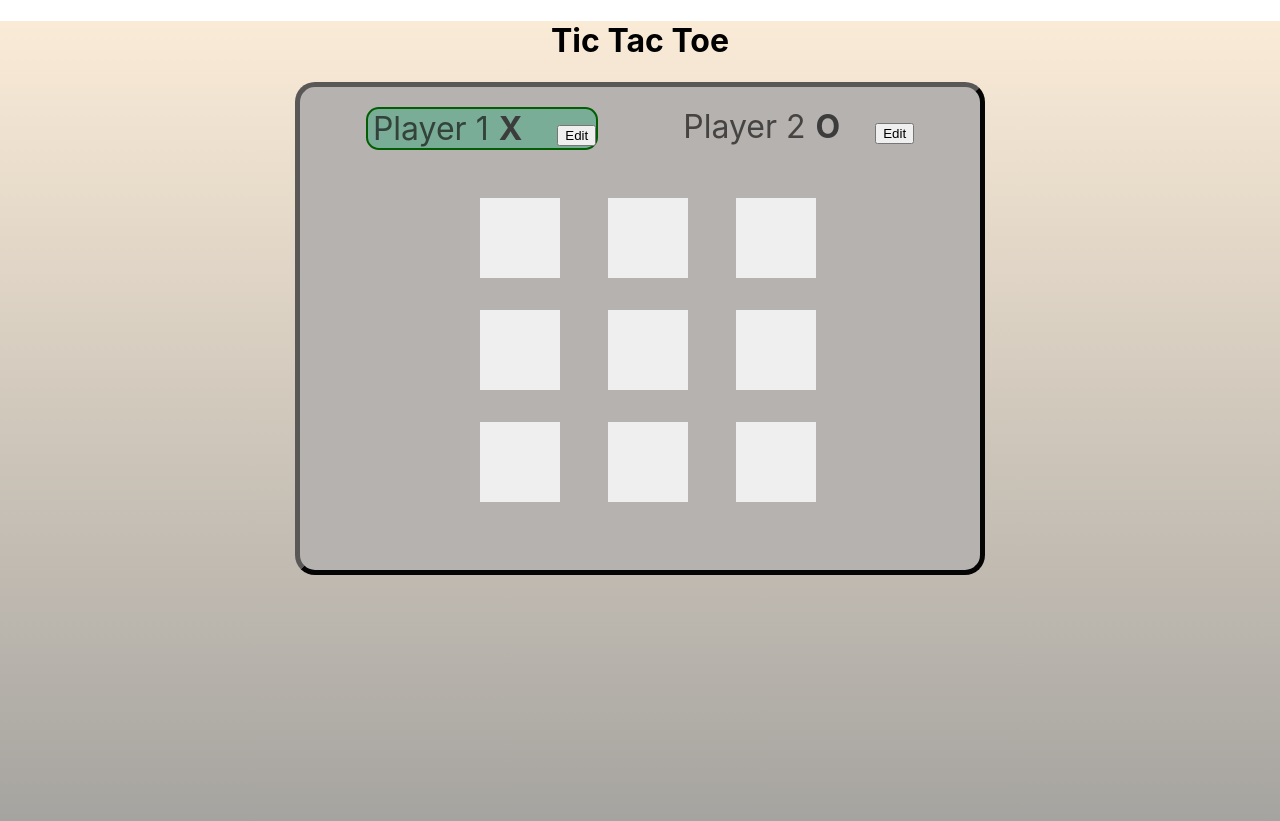
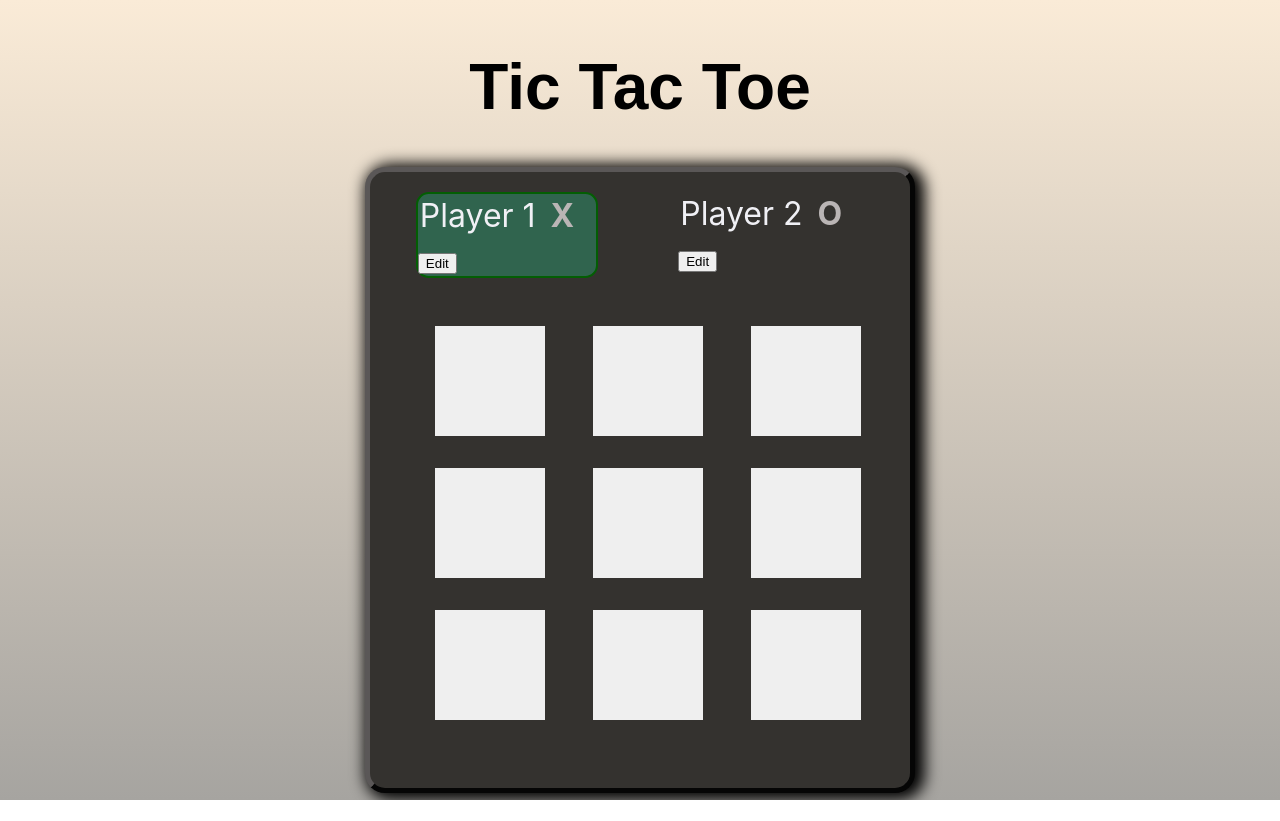
Before and after one commit to LaimaLP/tiktaktoe, a React (Create React App) app: page / in a window 1280 px wide. After the commit the page ends 800 px from the top, so only its background shows below. Built offline with nearby package versions, Linux system fonts and the light colour scheme.

Commit message:
css removed elements moving on click

```diff
--- a/src/components/Header.jsx
+++ b/src/components/Header.jsx
@@ -3,7 +3,9 @@ export function Header() {
   return (
     <>
       <div className={style.headerContainer}>
+
         <h1>Tic Tac Toe </h1>
+
       </div>
     </>
   );
--- a/src/components/Header.module.css
+++ b/src/components/Header.module.css
@@ -1,10 +1,9 @@
 .headerContainer{
-
     text-align: center;
+    font-size: 2rem;
+    font-family: fantasy;
 }
-
 .gameBoard{
-
     display: flex;
     flex-wrap: wrap;
     justify-content: center;
@@ -12,10 +11,6 @@
     margin: 3rem 0;
     padding: 0;
     flex-direction: column;
-
-
-
-
 }
 
 ol {
@@ -38,8 +33,10 @@ ol {
     margin-left: 1rem;
     color: #e1dec7;
     padding: 1rem;
-    width: 80px;
-    height: 80px;
+    min-width: 110px;
+    min-height: 110px;
+    /* max-width: 100px;
+    max-height: 100px; */
     cursor: pointer;
     color: black;
     font-weight: bold;
@@ -48,47 +45,33 @@ ol {
     font-family:cursive;
     text-align: center;
       transition: color 0.2s;
-    /* width: 3rem;
-
-    padding: 0.5rem 0.25rem; */
-
-  }
-  /* #players.higlight-payer li.active{
-    border-color: yellow;
-    animation: pusle 2s infinite ease-in-out;
   }
 
 
-  #players.higlight-payer li.active .playerName,
-  #players.higlight-payer li.active .playerSymbol{
-color: blue;
-  } */
-
 .player{
-
- padding: 5px;
+ padding: 2px;
  margin-right: 20px;
  border-radius: 20px;
- color: rgba(21, 21, 22, 0.7);
-
-
+ color: rgb(240, 240, 245);
+ display: block;
 
 }
+
+.editBtn{
+  padding: 2px 15px;
+  border-radius: 10px;
+  box-shadow: 1px 2px 10px;
+}
 input{
-  padding: 5px;
   border-radius: 10px;
-  font-size: 1.5rem;
-  line-height: 1.2em;
-  background-color: rgba(134, 130, 127, 0.511);
+  font-size: 1.2rem;
+  background-color: rgba(52, 50, 47, 0.614);
   border: none;
-  max-width: 150px;
-  color: rgb(99, 99, 100);
+width: 120px;
+  color: rgb(159, 159, 170);
+
 }
 .playerSymbol{
-  margin: 0 10px;
-  color: rgb(60, 60, 60);
-
+  margin-left: 15px;
+  color: rgb(186, 181, 181);
 }
-.playerSymbolBut{
-
-}
--- a/src/index.css
+++ b/src/index.css
@@ -16,21 +16,26 @@ main{
 
   height: 100vh;
   background-image: linear-gradient(antiquewhite, rgb(166, 164, 160));
+  display: flex;
+  align-items: center;
+  justify-content: center;
 }
 
 .playerInfoGameBoard{
-  width: 50%;
+  max-width: 40%;
+  min-width: 500px;
   margin: auto;
   border: 5px outset rgb(90, 87, 87);
   display: flex;
   justify-content: center;
   flex-direction: column;
-  background-color: rgb(181, 178, 175);
+  background-color: rgb(52, 50, 47);
   padding: 20px;
   border-radius: 20px;
-
+  box-shadow: 5px 2px 15px 5px;
   }
   #players{
+
     display: flex;
     flex-direction: row;
     justify-content: center;
@@ -48,24 +53,30 @@ main{
 
 
 .gameOver{
-  min-height: 500px;
-  min-width: 500px;
-  background-color: rgba(174, 144, 205, 0.869);
-  border: 3px solid rgb(61, 48, 61);
+  min-height: 800px;
+  min-width: 800px;
+  background-color: rgba(174, 144, 205, 0.956);
+  border: 10px outset rgb(61, 48, 61);
+  animation: infinite;
   border-radius: 1rem;
   display: flex;
   flex-direction: column;
   justify-content: center;
   align-items: center;
   position: absolute;
-  top:5%;
-  left:40%;
-  font-size: 2rem;
+top: 20%;
+left:35%;
+  font-size: 3rem;
 
+}
+.gameOver p{
+  font-weight: bold;
 }
 .gameOver button{
   font-size: 1.5rem;
   background-color: blueviolet;
   padding: 10px;
   border-radius: 0.5rem;
+  box-shadow: 1px 2px 10px 2px rgb(76, 53, 76);
+  cursor: pointer;
 }
```
